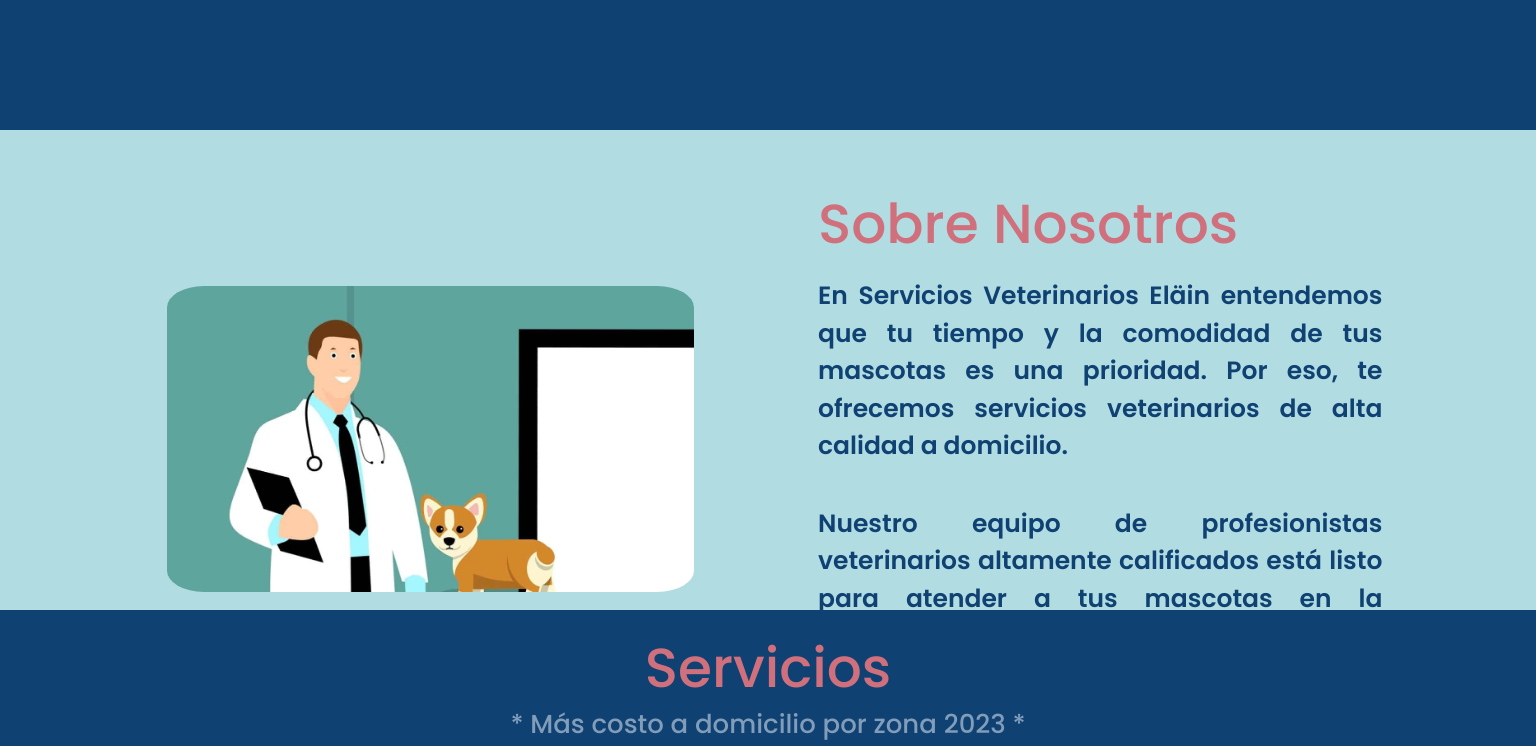
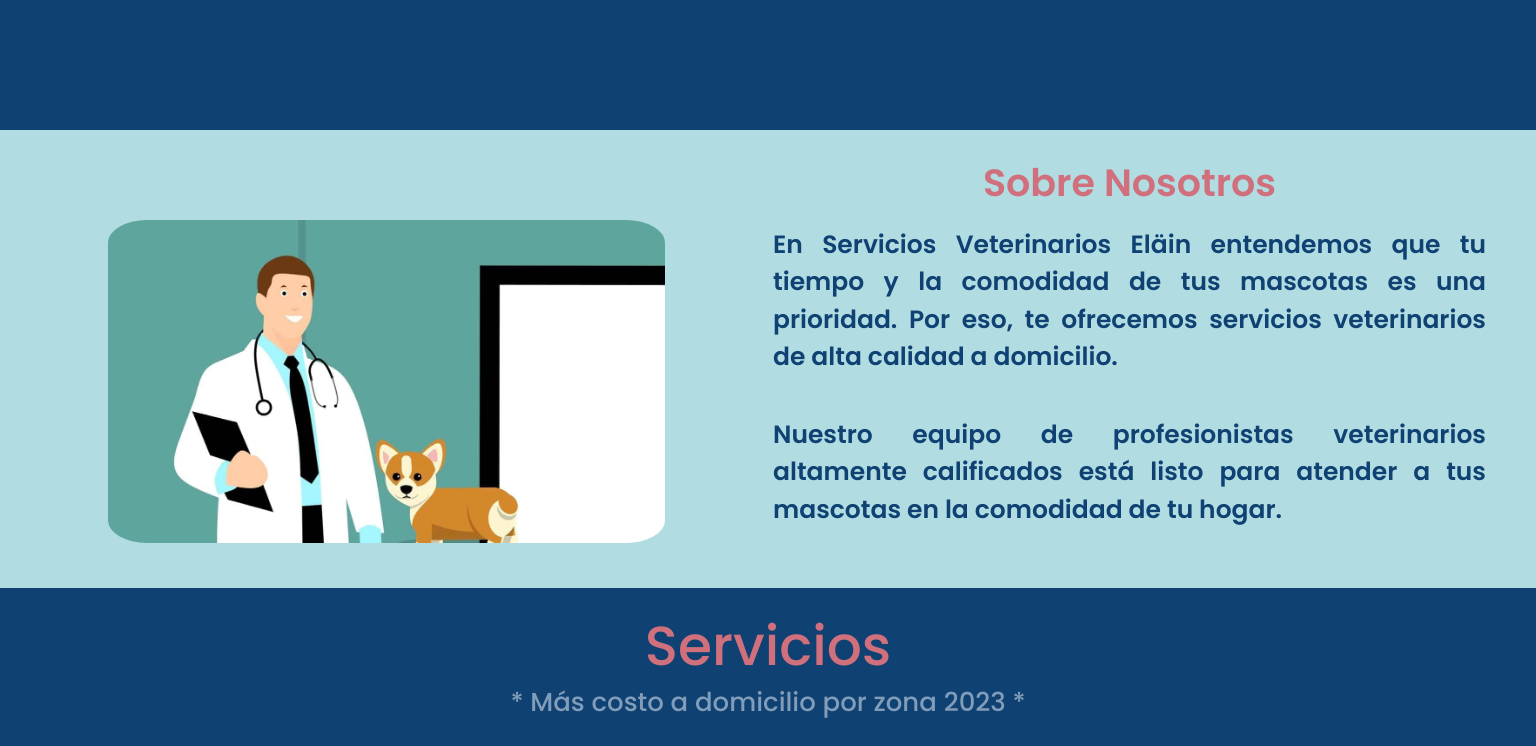
Before and after one commit to MiguelABFlores/vet-services-website, a React (Create React App) app in the folder sve-app/: page / in a window 1536 px wide. Shown: the part 780-1526 px from the top of the page. Built offline with nearby package versions, Linux system fonts and the light colour scheme; grey boxes are pictures that could not be loaded.

Commit message:
re-adjust responsivness on about and contact section

```diff
--- a/sve-app/src/styles/About.css
+++ b/sve-app/src/styles/About.css
@@ -14,14 +14,14 @@
   overflow-x: hidden;
 }
 
-.about-content h2 {
+.about-text h2 {
   color: #d1707d;
-  font-size: 55px;
+  font-size: 65px;
   text-align: left;
   overflow: hidden;
 }
 
-.about-content p {
+.about-text p{
   font-size: 25px;
   color: #0f4172;
   font-weight: 600;
@@ -33,7 +33,7 @@
 .about-img img {
   margin-top: 95px;
   margin-right: 10px;
-  height: 30%;
+  height: 35%;
   position: relative;
   border-radius: 7%;
 }
@@ -180,3 +180,38 @@
     font-weight: 600;
   }
 }
+
+@media screen and (min-width: 1370px) and (max-width: 1669px) {
+  .about {
+    height: auto;
+    padding: 0;
+  }
+
+  .about-content {
+    align-items: center;
+    grid-gap: 10px;
+    flex-direction: column-reverse;
+    padding: 20px;
+  }
+
+  .about-img img {
+    order: 1;
+    width: 75%;
+    margin-top: 65px;
+    margin-bottom: 20px;
+  }
+
+  .about-text {
+    padding-right: 30px;
+    order: 0;
+    width: 100%;
+    margin-top: 10px;
+  }
+
+  .about-content h2 {
+    font-size: 20px;
+    text-align: center;
+    font-size: 38px;
+    font-weight: 600;
+  }
+}
--- a/sve-app/src/styles/Footer.css
+++ b/sve-app/src/styles/Footer.css
@@ -113,8 +113,12 @@
   }
 
   .sb__footer-links-div p {
-    font-size: 22px;
+    font-size: 25px;
     padding-bottom: 0.7rem;
+  }
+
+  .sb__footer-links-div p:hover{
+    color: #d1707d;
   }
 
   .sb__footer-links-div h4 {
@@ -166,6 +170,10 @@
     padding-bottom: 0.9rem;
   }
 
+  .sb__footer-links-div p:hover{
+    color: #d1707d;
+  }
+
   .sb__footer-links-div h4 {
     font-size: 35px;
   }
@@ -215,6 +223,10 @@
     padding-bottom: 0.9rem;
   }
 
+  .sb__footer-links-div p:hover{
+    color: #d1707d;
+  }
+
   .sb__footer-links-div h4 {
     font-size: 35px;
   }
```
